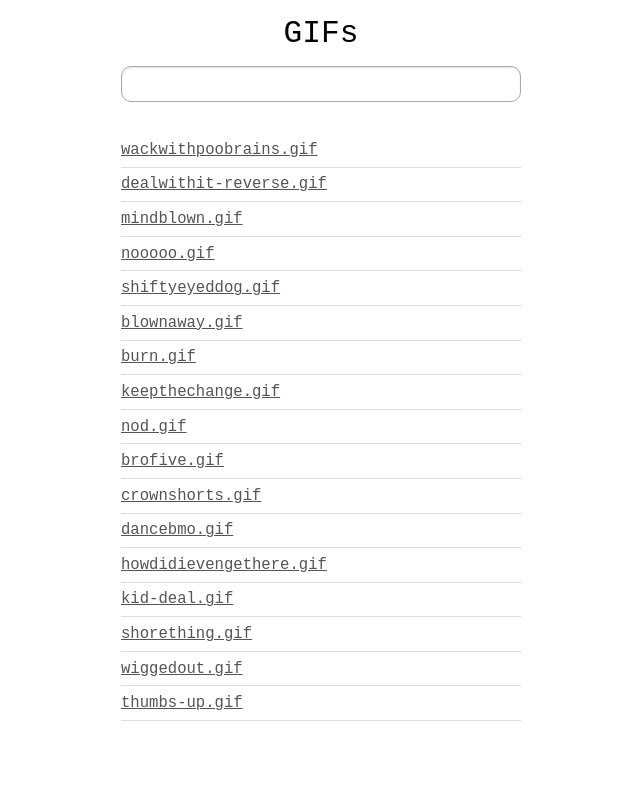
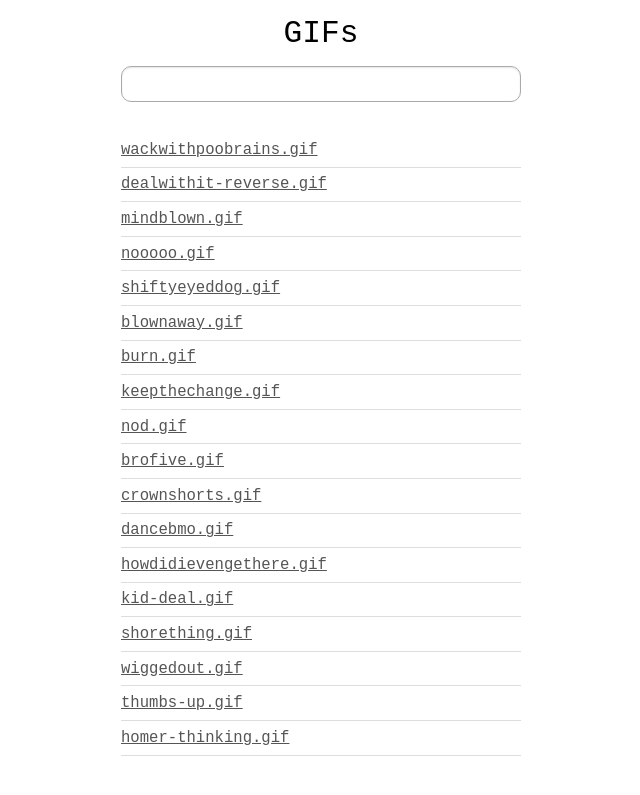
Before and after one commit to Uvacoder/uva-gifs, a Jekyll site: the page built from index.html, in a window 1280 px wide. Shown: the top 795 px of the page, without its empty margins (319-959 px from the left). Built offline with Jekyll 4.4.1, drawn with Linux system fonts in a browser that asks for light colours; Markdown is read by kramdown in place of the engine named in the settings.

```diff
--- a/_data/gifs.yaml
+++ b/_data/gifs.yaml
@@ -48,3 +48,6 @@
 
 - title: thumbs-up
   tags: "approve, kid, 90s, computer"
+
+- title: homer-thinking
+  tags: "simpsons, stomp, music"
```
Also changed, not shown: img/homer-thinking.gif (added).
